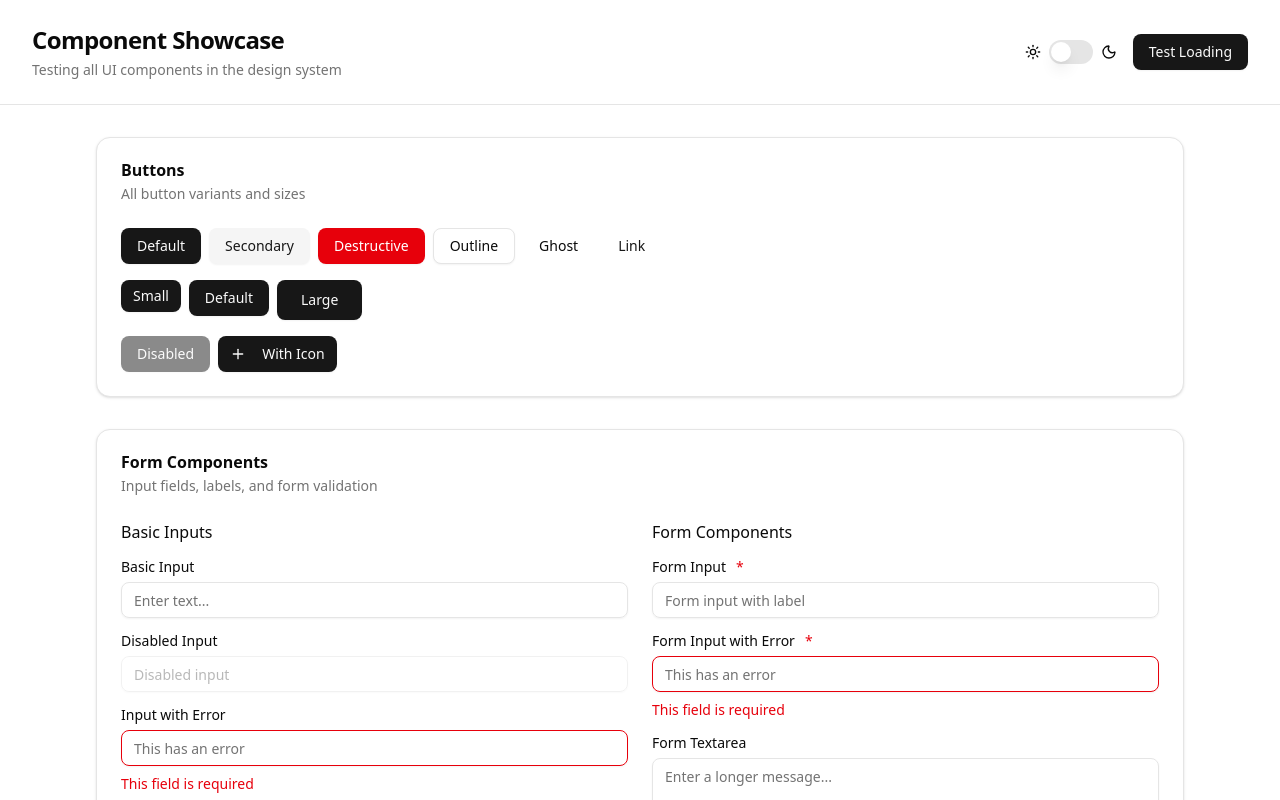
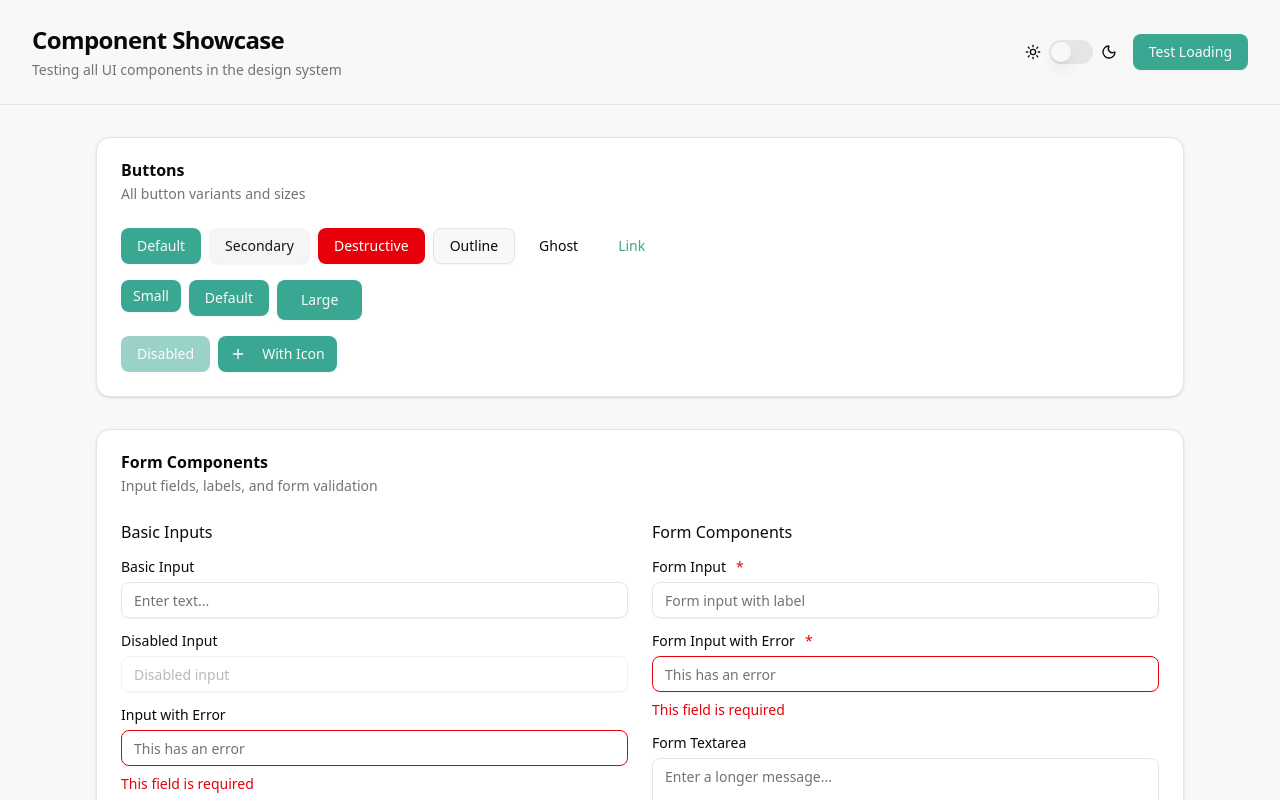
Before and after one commit to jjac111/donto, a Next.js app in the folder web/: page /test in a window 1280 px wide. Shown: the top 800 px of the page. Built offline with nearby package versions, Linux system fonts and the light colour scheme; no server answers.

Commit message:
set minty green as global color

```diff
--- a/web/src/app/globals.css
+++ b/web/src/app/globals.css
@@ -45,13 +45,13 @@
 
 :root {
   --radius: 0.625rem;
-  --background: oklch(1 0 0);
+  --background: oklch(0.98 0 0);
   --foreground: oklch(0.145 0 0);
   --card: oklch(1 0 0);
   --card-foreground: oklch(0.145 0 0);
   --popover: oklch(1 0 0);
   --popover-foreground: oklch(0.145 0 0);
-  --primary: oklch(0.205 0 0);
+  --primary: oklch(0.6609 0.1042 177);
   --primary-foreground: oklch(0.985 0 0);
   --secondary: oklch(0.97 0 0);
   --secondary-foreground: oklch(0.205 0 0);
@@ -85,8 +85,8 @@
   --card-foreground: oklch(0.985 0 0);
   --popover: oklch(0.205 0 0);
   --popover-foreground: oklch(0.985 0 0);
-  --primary: oklch(0.922 0 0);
-  --primary-foreground: oklch(0.205 0 0);
+  --primary: oklch(0.6609 0.1042 177);
+  --primary-foreground: oklch(0.145 0 0);
   --secondary: oklch(0.269 0 0);
   --secondary-foreground: oklch(0.985 0 0);
   --muted: oklch(0.269 0 0);
```
